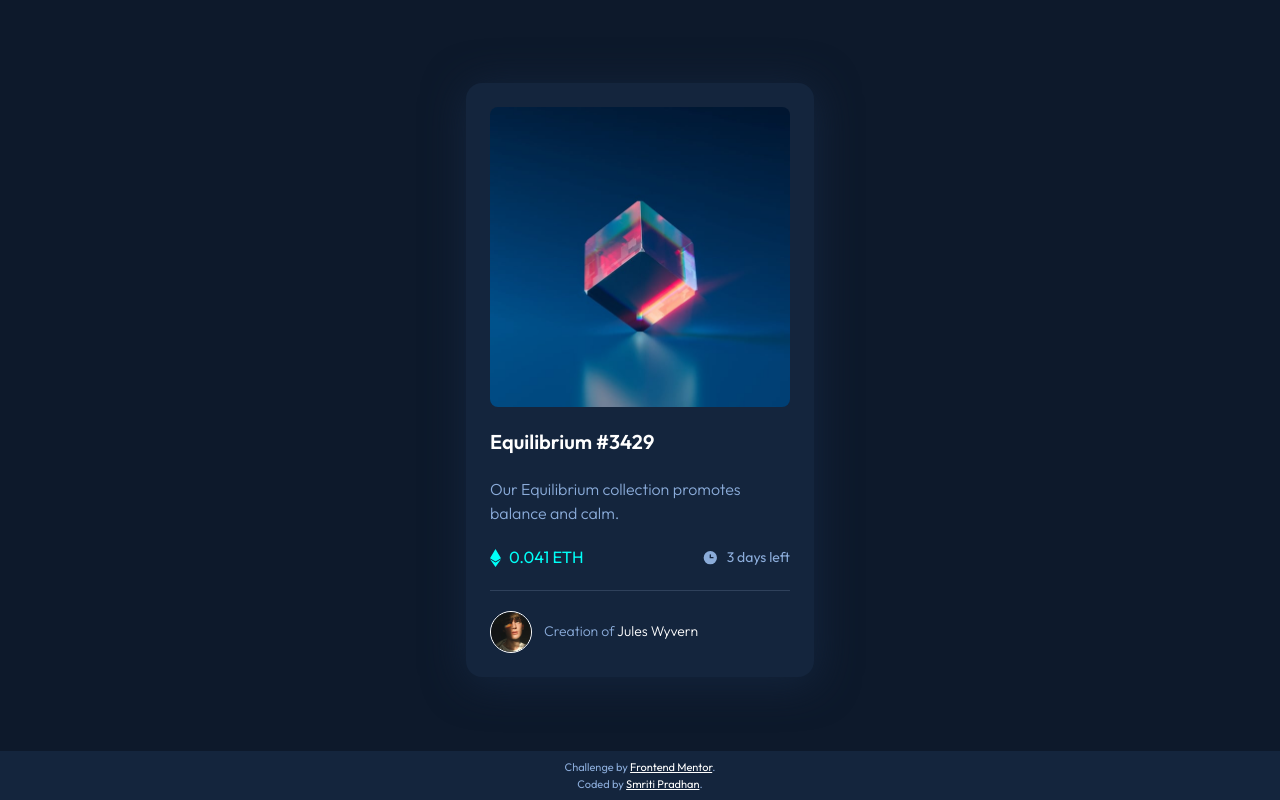
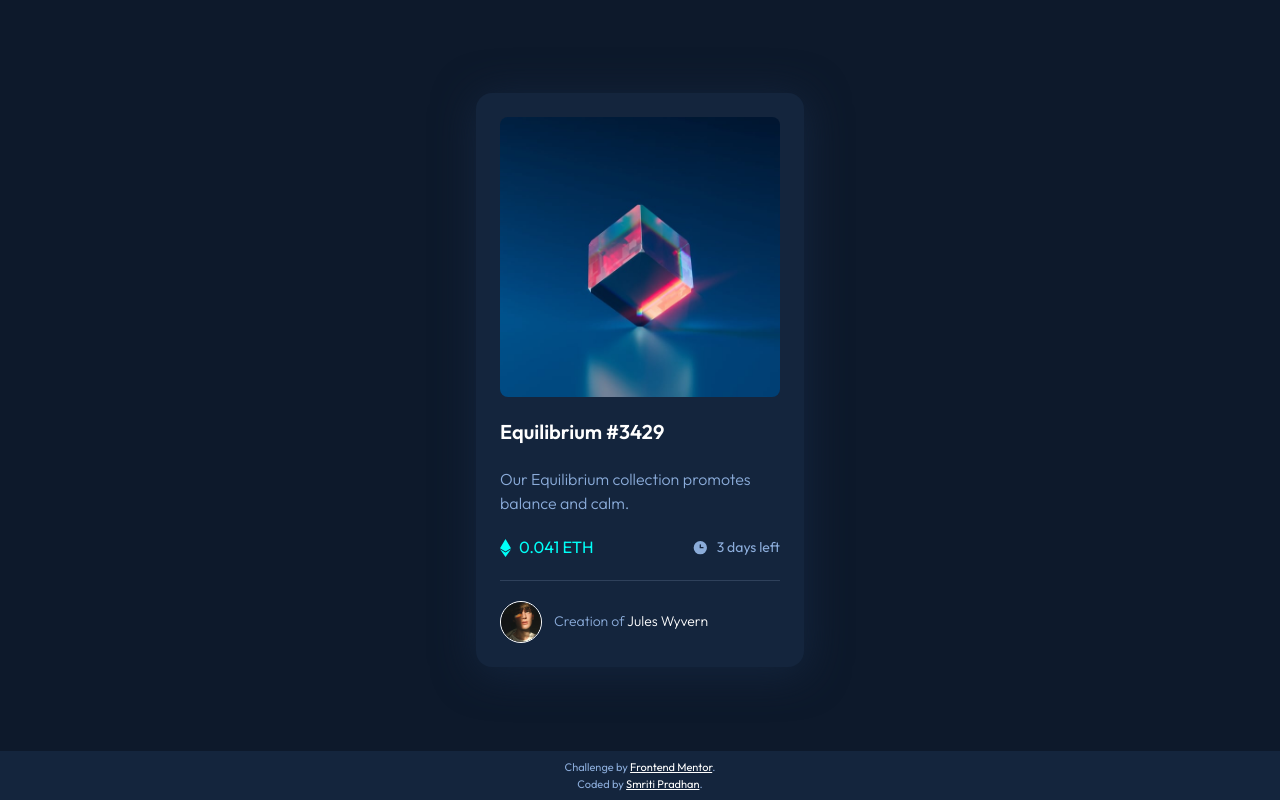
Before and after one commit to Smritipradhan01/nft-preview-card-component-main, a plain HTML site: page index.html in a window 1280 px wide. Drawn offline with Linux system fonts and the light colour scheme.

Commit message:
screenshot added

```diff
--- a/style.scss
+++ b/style.scss
@@ -48,7 +48,7 @@ main {
 
 .card_container {
     width: 100%;
-    max-width: 300px;
+    max-width: 280px;
     background: var(--card-bg);
     padding: 1.5rem;
     border-radius: 1rem;
```
Also changed, not shown: design/screenshot.png (added), style.css, 1 other file.
